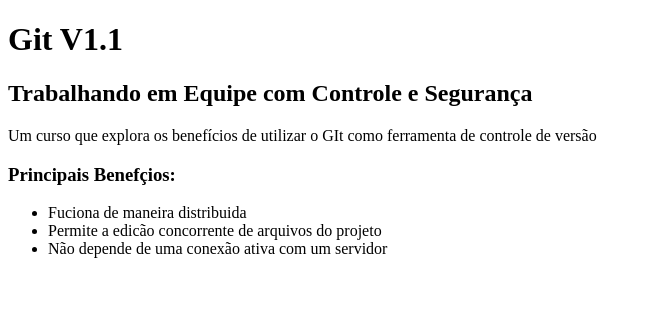
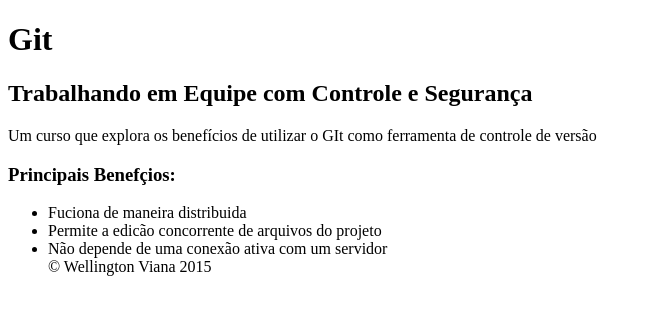
Before and after one commit to wellvsilva/curso-git, a plain HTML site: page index.html in a window 1280 px wide. Shown: the whole page, without its empty margins (0-651 px from the left). Drawn offline with Linux system fonts and the light colour scheme.

Commit message:
inclusão do titulo e copyright

```diff
--- a/index.html
+++ b/index.html
@@ -1,10 +1,10 @@
 <!DOCTYPE html>
 <html>
     <head>
-        <title></title>
+        <title>Curso de Git</title>
     </head>
     <body>
-        <h1>Git V1.1</h1>
+        <h1>Git </h1>
         <h2>Trabalhando em Equipe com Controle e Segurança</h2>
 
         <p>Um curso que explora os benefícios de utilizar o GIt como ferramenta de controle de versão</p>
@@ -15,6 +15,10 @@
             <li>Fuciona de maneira distribuida</li>
             <li>Permite a edicão concorrente de arquivos do projeto</li>
             <li>Não depende de uma conexão ativa com um servidor</li>
+
+            <footer>
+                    &copy; Wellington Viana 2015
+            </footer>
         </ul>
     </body>
 </html>
```
